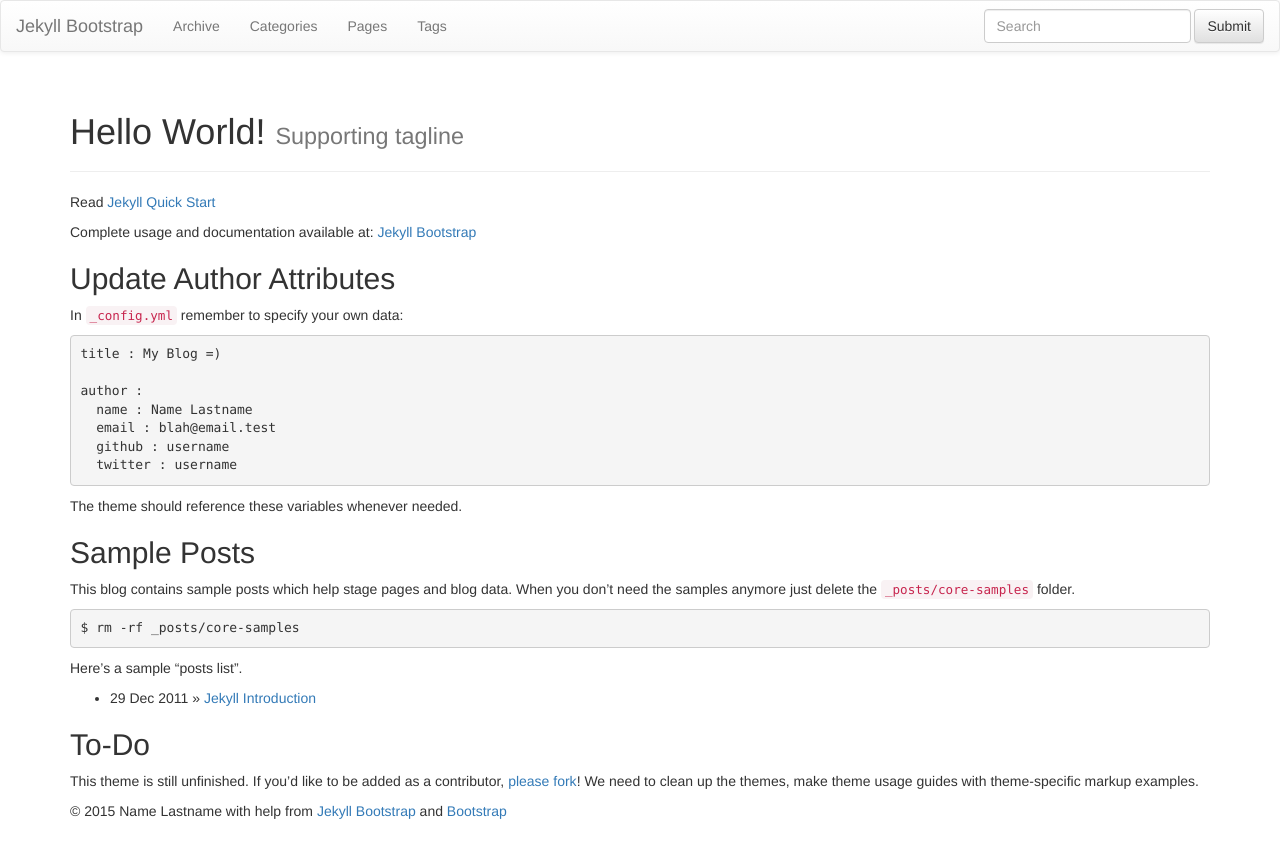
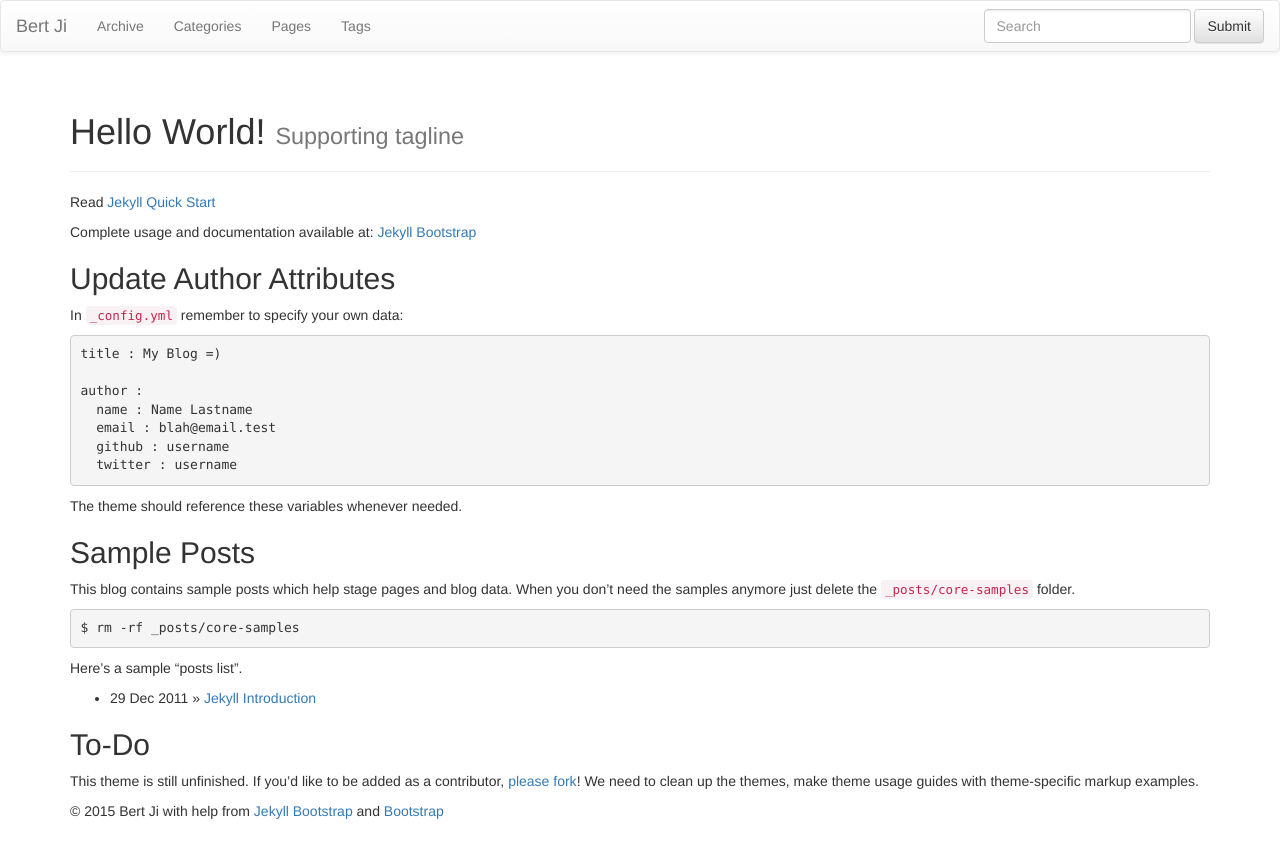
Before and after one commit to bertji/bertji.github.com, a Jekyll site: the page built from index.md, in a window 1280 px wide. Shown: the top 858 px of the page. Built offline with Jekyll 4.4.1, drawn with Linux system fonts in a browser that asks for light colours; nearby versions of some CDN libraries; library files that are not in the unit come from our copies.

Commit message:
modify config

```diff
--- a/_config.yml
+++ b/_config.yml
@@ -8,13 +8,13 @@ highlighter: pygments
 # Themes are encouraged to use these universal variables
 # so be sure to set them if your theme uses them.
 #
-title : Jekyll Bootstrap
-tagline: Site Tagline
+title : Bert Ji
+tagline:
 author :
-  name : Name Lastname
-  email : blah@email.test
-  github : username
-  twitter : username
+  name : Bert Ji
+  email : bert.ji@gmail.com
+  github : bertji
+  twitter : bert_ji
   feedburner : feedname
 
 # The production_url is only used when full-domain names are needed
@@ -25,7 +25,7 @@ author :
 # Else if you are pushing to username.github.io, replace with your username.
 # Finally if you are pushing to a GitHub project page, include the project name at the end.
 #
-production_url : http://username.github.io
+production_url : http://bertji.github.io
 
 # All Jekyll-Bootstrap specific configurations are namespaced into this hash
 #
```
